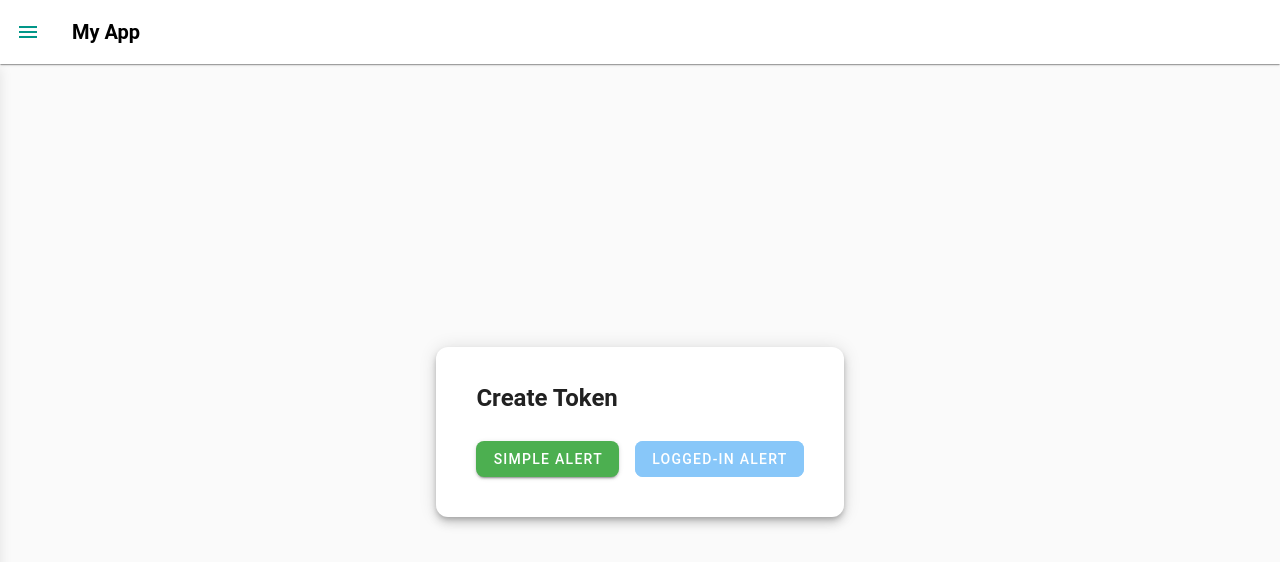
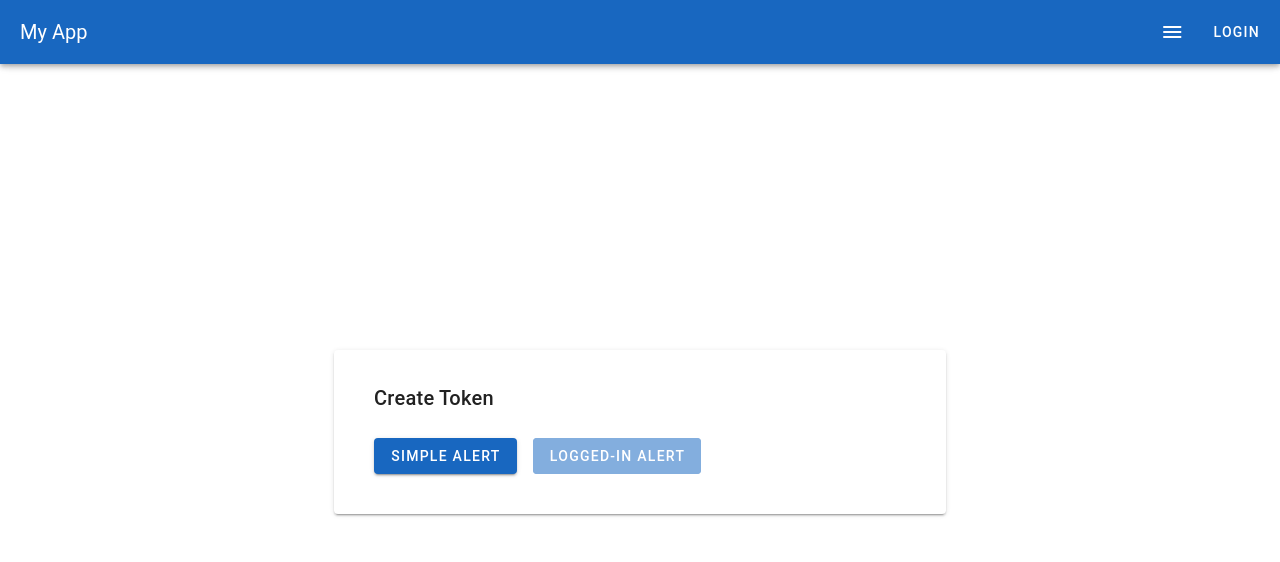
Before and after one commit to vichiti/web3tools, a Vue app: page /create-token in a window 1280 px wide. Shown: the top 562 px of the page. Built offline with nearby package versions, Linux system fonts and the light colour scheme.

Commit message:
added desing

```diff
--- a/package.json
+++ b/package.json
@@ -12,6 +12,7 @@
     "@hashgraph/sdk": "^2.61.0",
     "@mdi/font": "^7.4.47",
     "hashconnect": "^3.0.13",
+    "vite-plugin-node-polyfills": "^0.23.0",
     "vue": "^3.5.13",
     "vue-router": "^4.5.0",
     "vuetify": "^3.7.18"
--- a/src/App.vue
+++ b/src/App.vue
@@ -1,46 +1,17 @@
 <template>
   <v-app>
-    <v-app-bar app color="white" elevation="1">
-      <v-app-bar-nav-icon @click="drawer = !drawer" color="primary"></v-app-bar-nav-icon>
-      <v-toolbar-title class="primary--text font-weight-bold">My App</v-toolbar-title>
+    <v-app-bar app color="primary" dark>
+      <v-toolbar-title>My App</v-toolbar-title>
       <v-spacer />
-      <v-btn v-if="isConnected" to="/auth" text color="primary">Logout</v-btn>
+      <v-btn to="/menu" icon>
+        <v-icon>mdi-menu</v-icon>
+      </v-btn>
+      <v-btn to="/auth" text :disabled="isConnected">
+        {{ isConnected ? 'Connected' : 'Login' }}
+      </v-btn>
     </v-app-bar>
 
-    <v-navigation-drawer v-model="drawer" app temporary color="white" class="shadow-drawer">
-      <v-list dense>
-        <v-list-item>
-          <v-img src="https://via.placeholder.com/150" alt="Logo" max-height="100" contain class="my-4" />
-        </v-list-item>
-        <v-divider />
-        <v-list-item to="/" @click="drawer = false">
-          <v-list-item-icon>
-            <v-icon color="primary">mdi-home</v-icon>
-          </v-list-item-icon>
-          <v-list-item-title>Home</v-list-item-title>
-        </v-list-item>
-        <v-list-item to="/hashpack" @click="drawer = false">
-          <v-list-item-icon>
-            <v-icon color="secondary">mdi-wallet</v-icon>
-          </v-list-item-icon>
-          <v-list-item-title>Hashpack</v-list-item-title>
-        </v-list-item>
-        <v-list-item to="/create-token" @click="drawer = false">
-          <v-list-item-icon>
-            <v-icon color="accent">mdi-currency-usd</v-icon>
-          </v-list-item-icon>
-          <v-list-item-title>Create Token</v-list-item-title>
-        </v-list-item>
-        <v-list-item v-if="!isConnected" to="/auth" @click="drawer = false">
-          <v-list-item-icon>
-            <v-icon color="primary">mdi-login</v-icon>
-          </v-list-item-icon>
-          <v-list-item-title>Login</v-list-item-title>
-        </v-list-item>
-      </v-list>
-    </v-navigation-drawer>
-
-    <v-main class="main-bg">
+    <v-main>
       <router-view v-slot="{ Component }">
         <component :is="Component" :is-connected="isConnected" :account="account" @login="handleLogin" />
       </router-view>
@@ -53,7 +24,6 @@ export default {
   name: 'App',
   data() {
     return {
-      drawer: false,
       isConnected: false,
       account: null,
     };
@@ -62,23 +32,13 @@ export default {
     handleLogin({ isConnected, account }) {
       this.isConnected = isConnected;
       this.account = account;
-      if (isConnected) this.$router.push('/'); // Redirect to home after login
     },
+  },
+  mounted() {
+    if (window.ethereum && window.ethereum.selectedAddress) {
+      this.isConnected = true;
+      this.account = window.ethereum.selectedAddress;
+    }
   },
 };
 </script>
-
-<style scoped>
-.main-bg {
-  background: #FAFAFA;
-}
-.shadow-drawer {
-  box-shadow: 0 4px 12px rgba(0, 0, 0, 0.1);
-}
-.v-btn, .v-list-item {
-  transition: all 0.3s ease;
-}
-.v-list-item:hover {
-  background: rgba(0, 150, 136, 0.1); /* Teal hover effect */
-}
-</style>
--- a/src/components/Auth.vue
+++ b/src/components/Auth.vue
@@ -1,27 +1,29 @@
 <template>
-  <v-container class="auth-container">
-    <v-card elevation="6" class="pa-6 mx-auto modern-card" max-width="400">
-      <v-card-title class="text-h5 primary--text font-weight-bold justify-center">
-        Welcome
-      </v-card-title>
-      <v-card-text class="text-center">
-        <p class="mb-4 subtitle-1">Connect your MetaMask wallet to get started.</p>
+  <v-container fluid class="fill-height">
+    <v-row align="center" justify="center">
+      <v-col cols="12" sm="8" md="4">
+        <v-card elevation="2" class="pa-6">
+          <v-card-title class="text-h6">Login with MetaMask</v-card-title>
+          <v-card-text>
+            <p>Connect your wallet to access restricted features.</p>
             <v-btn
               color="primary"
-          variant="elevated"
               :loading="isConnecting"
               :disabled="isConnected"
               @click="connectMetaMask"
               block
-          class="mb-4"
             >
-          <v-icon left>mdi-wallet</v-icon>
-          {{ isConnected ? 'Connected' : 'Login with MetaMask' }}
+              {{ isConnected ? 'Connected' : 'Connect MetaMask' }}
             </v-btn>
-        <p v-if="account" class="success--text">Connected: {{ account }}</p>
-        <p v-if="errorMessage" class="error--text mt-2">{{ errorMessage }}</p>
+            <p v-if="account" class="mt-4">Connected: {{ account }}</p>
+            <p v-if="errorMessage" class="mt-4 red--text">{{ errorMessage }}</p>
           </v-card-text>
+          <v-card-actions v-if="isConnected">
+            <v-btn to="/" text>Go to Home</v-btn>
+          </v-card-actions>
         </v-card>
+      </v-col>
+    </v-row>
   </v-container>
 </template>
 
@@ -66,21 +68,3 @@ export default {
   },
 };
 </script>
-
-<style scoped>
-.auth-container {
-  display: flex;
-  justify-content: center;
-  align-items: center;
-  height: 100vh;
-  background: #FAFAFA;
-}
-.modern-card {
-  border-radius: 12px;
-  box-shadow: 0 8px 24px rgba(0, 0, 0, 0.1);
-}
-.v-btn {
-  border-radius: 8px;
-  transition: all 0.3s ease;
-}
-</style>
--- a/src/components/CreateToken.vue
+++ b/src/components/CreateToken.vue
@@ -1,47 +1,40 @@
 <template>
-  <v-container class="modern-container">
-    <v-card elevation="6" class="pa-6 modern-card">
-      <v-card-title class="text-h5 accent--text font-weight-bold">Create Token</v-card-title>
+  <v-container fluid class="fill-height">
+    <v-row align="center" justify="center">
+      <v-col cols="12" sm="8" md="6">
+        <v-card elevation="2" class="pa-6">
+          <v-card-title class="text-h6">Create Token</v-card-title>
           <v-card-text>
-        <p v-if="account" class="subtitle-1">Connected: {{ account }}</p>
+            <p v-if="account">Connected: {{ account }}</p>
             <v-form v-if="isConnected">
-          <v-text-field
-            v-model="tokenName"
-            label="Token Name"
-            variant="outlined"
-            color="primary"
-          />
-          <v-text-field
-            v-model="tokenSymbol"
-            label="Token Symbol"
-            variant="outlined"
-            color="primary"
-          />
+              <v-text-field v-model="tokenName" label="Token Name" outlined />
+              <v-text-field v-model="tokenSymbol" label="Token Symbol" outlined />
               <v-text-field
                 v-model.number="initialSupply"
                 label="Initial Supply"
                 type="number"
-            variant="outlined"
-            color="primary"
+                outlined
               />
+              <v-btn color="primary" @click="createToken" :loading="isCreating" block>
+                Create Token
+              </v-btn>
+              <p v-if="tokenId" class="mt-4 green--text">Token Created: {{ tokenId }}</p>
+              <p v-if="errorMessage" class="mt-4 red--text">{{ errorMessage }}</p>
+            </v-form>
+            <v-btn color="primary" @click="simpleAlert" class="mr-4 mt-4">Simple Alert</v-btn>
             <v-btn
               color="primary"
-            variant="elevated"
-            @click="createToken"
-            :loading="isCreating"
-            block
+              outlined
+              @click="loggedInAlert"
+              :disabled="!isConnected"
+              class="mt-4"
             >
-            Create Token
-          </v-btn>
-          <p v-if="tokenId" class="mt-2 success--text">Token Created: {{ tokenId }}</p>
-          <p v-if="errorMessage" class="mt-2 error--text">{{ errorMessage }}</p>
-        </v-form>
-        <v-btn color="success" variant="elevated" @click="simpleAlert" class="mr-4 mt-4">Simple Alert</v-btn>
-        <v-btn color="info" variant="elevated" @click="loggedInAlert" :disabled="!isConnected" class="mt-4">
               Logged-In Alert
             </v-btn>
           </v-card-text>
         </v-card>
+      </v-col>
+    </v-row>
   </v-container>
 </template>
 
@@ -113,21 +106,3 @@ export default {
   },
 };
 </script>
-
-<style scoped>
-.modern-container {
-  display: flex;
-  justify-content: center;
-  align-items: center;
-  height: 100%;
-}
-.modern-card {
-  background: white;
-  border-radius: 12px;
-  box-shadow: 0 8px 24px rgba(0, 0, 0, 0.1);
-}
-.v-btn {
-  border-radius: 8px;
-  transition: all 0.3s ease;
-}
-</style>
--- a/src/components/HashpackPage.vue
+++ b/src/components/HashpackPage.vue
@@ -1,15 +1,19 @@
 <template>
-  <v-container class="modern-container">
-    <v-card elevation="6" class="pa-6 modern-card">
-      <v-card-title class="text-h5 secondary--text font-weight-bold">Hashpack</v-card-title>
-      <v-card-text>
-        <p v-if="account" class="subtitle-1">Connected: {{ account }}</p>
-        <v-btn color="success" variant="elevated" @click="simpleAlert" class="mr-4">Simple Alert</v-btn>
-        <v-btn color="info" variant="elevated" @click="loggedInAlert" :disabled="!isConnected">
-          Logged-In Alert
-        </v-btn>
-      </v-card-text>
-    </v-card>
+  <v-container fluid class="fill-height">
+    <v-row align="center" justify="center">
+      <v-col cols="12" sm="8" md="6">
+        <v-card elevation="2" class="pa-6">
+          <v-card-title class="text-h6">Hashpack Page</v-card-title>
+          <v-card-text>
+            <p v-if="account">Connected: {{ account }}</p>
+            <v-btn color="primary" @click="simpleAlert" class="mr-4">Simple Alert</v-btn>
+            <v-btn color="primary" outlined @click="loggedInAlert" :disabled="!isConnected">
+              Logged-In Alert
+            </v-btn>
+          </v-card-text>
+        </v-card>
+      </v-col>
+    </v-row>
   </v-container>
 </template>
 
@@ -34,21 +38,3 @@ export default {
   },
 };
 </script>
-
-<style scoped>
-.modern-container {
-  display: flex;
-  justify-content: center;
-  align-items: center;
-  height: 100%;
-}
-.modern-card {
-  background: white;
-  border-radius: 12px;
-  box-shadow: 0 8px 24px rgba(0, 0, 0, 0.1);
-}
-.v-btn {
-  border-radius: 8px;
-  transition: all 0.3s ease;
-}
-</style>
--- a/src/components/Home.vue
+++ b/src/components/Home.vue
@@ -1,15 +1,19 @@
 <template>
-  <v-container class="modern-container">
-    <v-card elevation="6" class="pa-6 modern-card">
-      <v-card-title class="text-h5 primary--text font-weight-bold">Home</v-card-title>
-      <v-card-text>
-        <p v-if="account" class="subtitle-1">Connected: {{ account }}</p>
-        <v-btn color="success" variant="elevated" @click="simpleAlert" class="mr-4">Simple Alert</v-btn>
-        <v-btn color="info" variant="elevated" @click="loggedInAlert" :disabled="!isConnected">
-          Logged-In Alert
-        </v-btn>
-      </v-card-text>
-    </v-card>
+  <v-container fluid class="fill-height">
+    <v-row align="center" justify="center">
+      <v-col cols="12" sm="8" md="6">
+        <v-card elevation="2" class="pa-6">
+          <v-card-title class="text-h6">Home Page</v-card-title>
+          <v-card-text>
+            <p v-if="account">Connected: {{ account }}</p>
+            <v-btn color="primary" @click="simpleAlert" class="mr-4">Simple Alert</v-btn>
+            <v-btn color="primary" outlined @click="loggedInAlert" :disabled="!isConnected">
+              Logged-In Alert
+            </v-btn>
+          </v-card-text>
+        </v-card>
+      </v-col>
+    </v-row>
   </v-container>
 </template>
 
@@ -34,21 +38,3 @@ export default {
   },
 };
 </script>
-
-<style scoped>
-.modern-container {
-  display: flex;
-  justify-content: center;
-  align-items: center;
-  height: 100%;
-}
-.modern-card {
-  background: white;
-  border-radius: 12px;
-  box-shadow: 0 8px 24px rgba(0, 0, 0, 0.1);
-}
-.v-btn {
-  border-radius: 8px;
-  transition: all 0.3s ease;
-}
-</style>
--- /dev/null
+++ b/src/components/Menu.vue
@@ -0,0 +1,22 @@
+<template>
+  <v-container fluid class="fill-height">
+    <v-row align="center" justify="center">
+      <v-col cols="12" sm="8" md="4">
+        <v-card elevation="2" class="pa-6">
+          <v-card-title class="text-h6">Menu</v-card-title>
+          <v-card-text>
+            <v-btn to="/" color="primary" block class="mb-4">Home</v-btn>
+            <v-btn to="/hashpack" color="primary" block class="mb-4">Hashpack</v-btn>
+            <v-btn to="/create-token" color="primary" block>Create Token</v-btn>
+          </v-card-text>
+        </v-card>
+      </v-col>
+    </v-row>
+  </v-container>
+</template>
+
+<script>
+export default {
+  name: 'MenuPage',
+};
+</script>
--- a/src/main.js
+++ b/src/main.js
@@ -2,6 +2,7 @@ import { createApp } from 'vue';
 import { createRouter, createWebHistory } from 'vue-router';
 import App from './App.vue';
 import AuthPage from './components/Auth.vue';
+import MenuPage from './components/Menu.vue';
 import HomePage from './components/Home.vue';
 import HashpackPage from './components/HashpackPage.vue';
 import CreateToken from './components/CreateToken.vue';
@@ -17,26 +18,13 @@ const vuetify = createVuetify({
   components,
   directives,
   theme: {
-    defaultTheme: 'light',
-    themes: {
-      light: {
-        colors: {
-          primary: '#009688', // Teal
-          secondary: '#673AB7', // Deep Purple
-          accent: '#FF9800', // Orange
-          error: '#F44336',
-          info: '#2196F3',
-          success: '#4CAF50',
-          warning: '#FFC107',
-          background: '#FAFAFA', // Light grey
-        },
-      },
-    },
+    defaultTheme: 'light', // Default Material Design light theme
   },
 });
 
 const routes = [
   { path: '/auth', component: AuthPage },
+  { path: '/menu', component: MenuPage },
   { path: '/', component: HomePage },
   { path: '/hashpack', component: HashpackPage },
   { path: '/create-token', component: CreateToken },
--- a/vite.config.js
+++ b/vite.config.js
@@ -6,6 +6,6 @@ import vue from '@vitejs/plugin-vue'
 export default defineConfig({
   plugins: [
     vue(),
-
+    // nodePolyfills({ buffer: true }),
   ],
 })
```
Also changed, not shown: 1 other file (tests, documents, lock files or other folders). Lines whose indentation alone changed are shown as unchanged.
